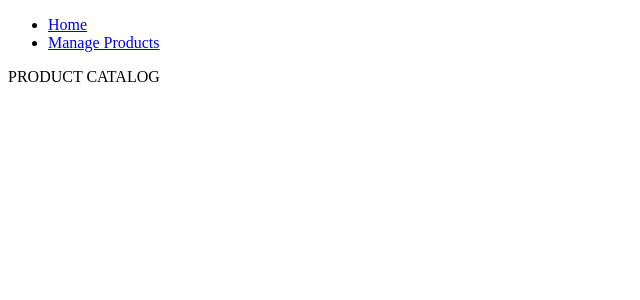
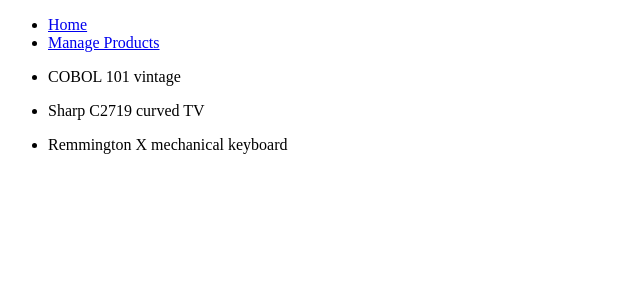
Before and after one commit to ilumin/vue-workshop, a Vue app: page /#/home in a window 1280 px wide. Shown: the top 300 px of the page, without its empty margins (0-640 px from the left). Built offline with nearby package versions, Linux system fonts and the light colour scheme.

Commit message:
ADD vuex store name products - add products store - implement products list in product catalog

```diff
--- a/src/components/ProductCatalog.vue
+++ b/src/components/ProductCatalog.vue
@@ -1,11 +1,18 @@
 <template lang="html">
-  <div>
-    PRODUCT CATALOG
-  </div>
+  <section>
+    <ul v-for="product in products" track-by="id">
+      <li>{{product.name}}</li>
+    </ul>
+  </section>
 </template>
 
 <script>
+import { mapGetters } from 'vuex'
+
 export default {
+  computed: mapGetters({
+    products: 'getProducts'
+  })
 }
 </script>
 
--- a/src/main.js
+++ b/src/main.js
@@ -1,6 +1,7 @@
 import Vue from 'vue'
 import VueRouter from 'vue-router'
 import App from './App'
+import store from './vuex/store'
 
 import ProductCatalog from './components/ProductCatalog'
 import ManageProducts from './components/ManageProducts'
@@ -18,6 +19,7 @@
 
 new Vue({
   el: '#app',
+  store,
   router,
   render: h => h(App),
 })
--- /dev/null
+++ b/src/vuex/modules/products/getters.js
@@ -0,0 +1 @@
+export const getProducts = state => state.all
--- /dev/null
+++ b/src/vuex/modules/products/index.js
@@ -0,0 +1,34 @@
+import * as getters from './getters'
+
+const initialState = {
+  all: [
+    {
+      id: 'cc919e21-ae5b-5e1f-d023-c40ee669520c',
+      name: 'COBOL 101 vintage',
+      description: 'Learn COBOL with this vintage programming book',
+      price: 399,
+    },
+    {
+      id: 'bcd755a6-9a19-94e1-0a5d-426c0303454f',
+      name: 'Sharp C2719 curved TV',
+      description: 'Watch TV like never before with the brand new curved screen technology',
+      price: 1995,
+    },
+    {
+      id: '727026b7-7f2f-c5a0-ace9-cc227e686b8e',
+      name: 'Remmington X mechanical keyboard',
+      description: 'Excellent for gaming and typing, this Remmington X keyboard ' +
+        'features tactile, clicky switches for speed and accuracy',
+      price: 595,
+    }
+  ]
+}
+
+const mutations = {
+}
+
+export default {
+  state: { ...initialState },
+  getters,
+  mutations
+}
--- a/src/vuex/store.js
+++ b/src/vuex/store.js
@@ -1,10 +1,15 @@
 import Vue from 'vue'
 import Vuex from 'vuex'
+
+import products from './modules/products'
 
 Vue.use(Vuex)
 
 const debug = process.env.NODE_ENV !== 'production'
 
 export default new Vuex.Store({
+  modules: {
+    products
+  },
   strict: debug,
 })
```
